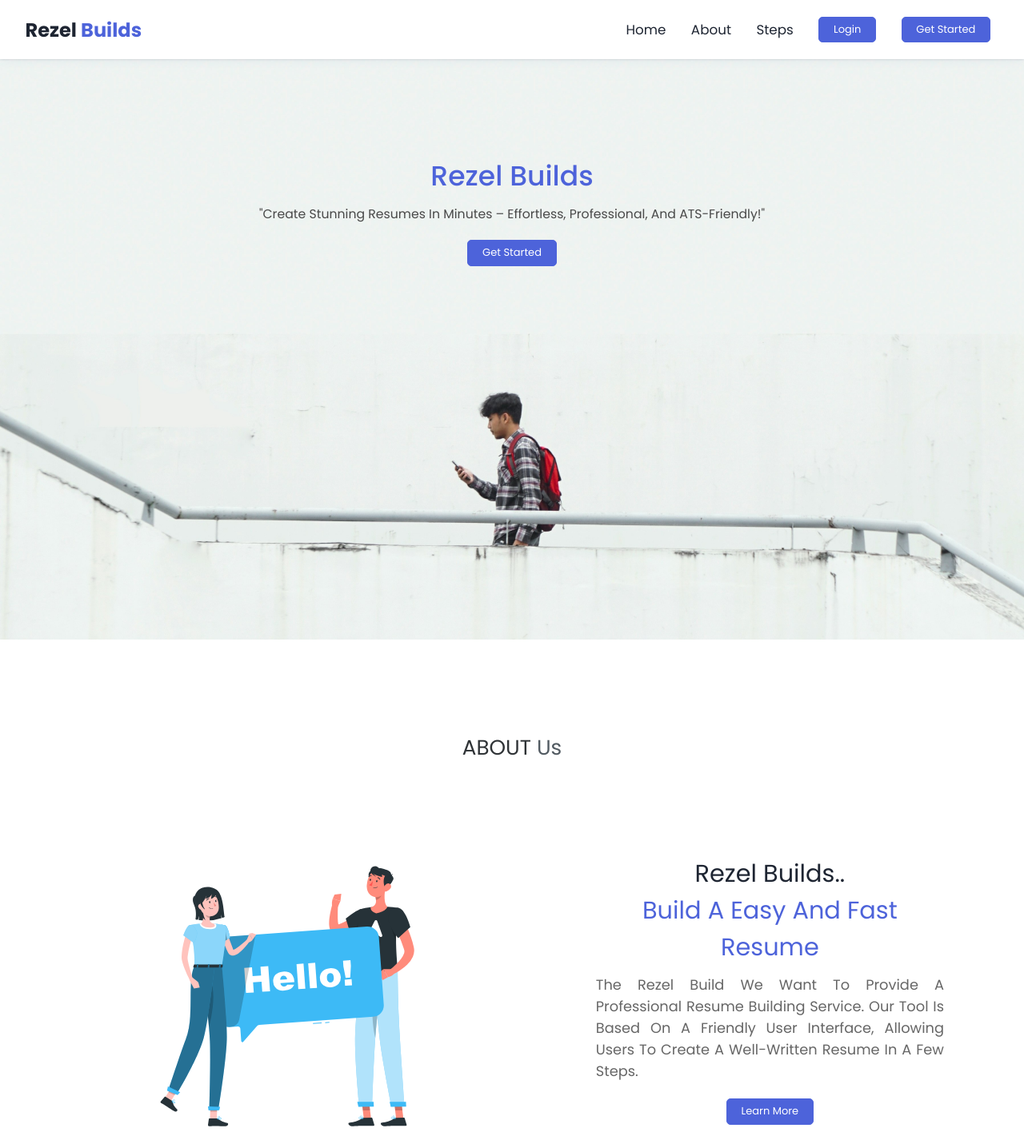
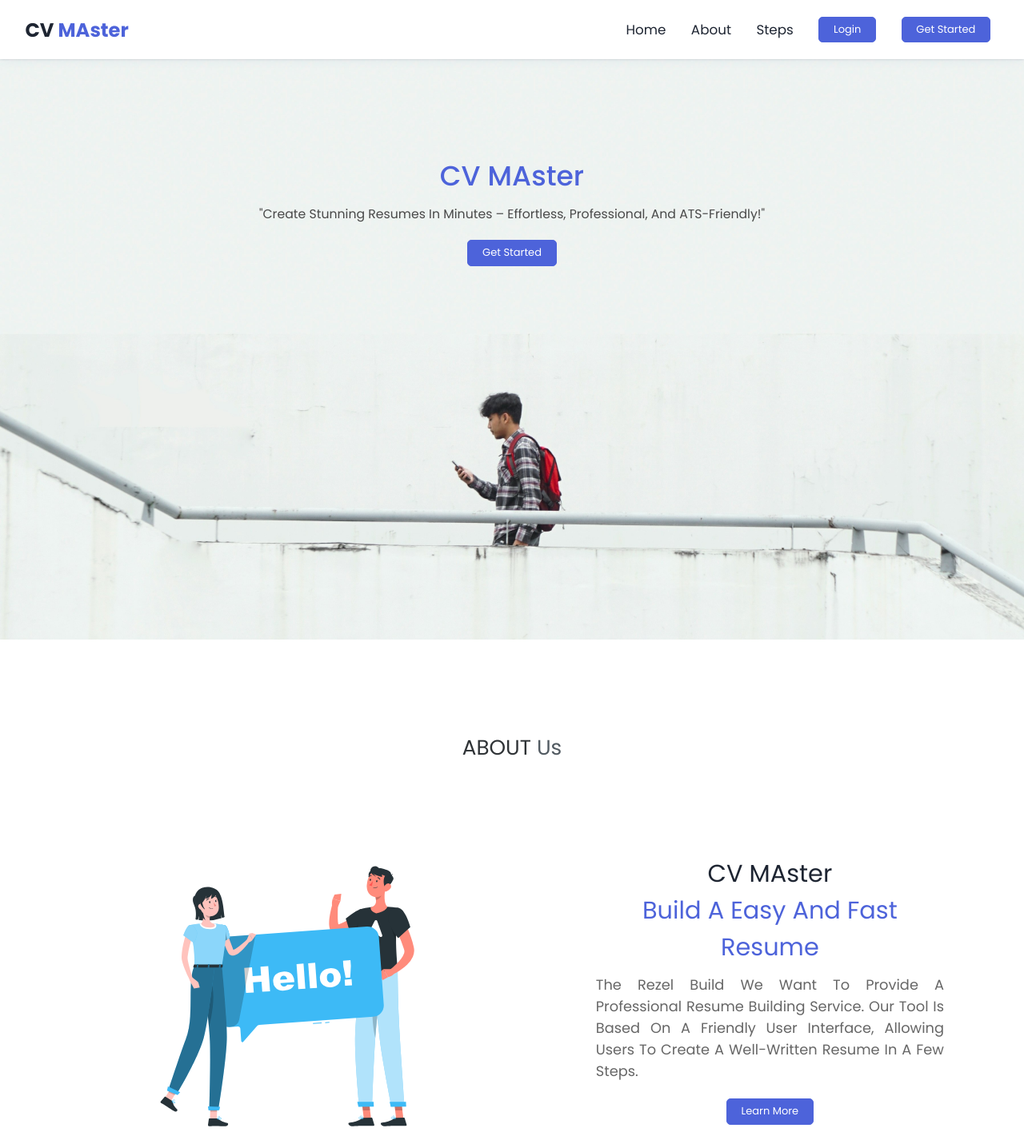
Before and after one commit to Vivekmakwan05/CV-MAaster, a plain HTML site: page index.html in a window 1280 px wide. Shown: the top 1431 px of the page at 80% size. Drawn offline with nearby package versions, Linux system fonts and the light colour scheme.

Commit message:
Update index.html

```diff
--- a/index.html
+++ b/index.html
@@ -4,14 +4,14 @@
 <head>
     <meta charset="UTF-8">
     <meta name="viewport" content="width=device-width, initial-scale=1.0">
-    <title>Rezel Builds</title>
+    <title>CV- MAster</title>
     <link rel="stylesheet" href="https://cdnjs.cloudflare.com/ajax/libs/font-awesome/5.15.3/css/all.min.css">
     <link rel="stylesheet" href="css/style.css">
 </head>
 
 <body>
     <header>
-        <a href="index.html" class="logo">Rezel <span style="color:#4d63da;">Builds</span></a>
+        <a href="index.html" class="logo">CV <span style="color:#4d63da;">MAster</span></a>
         <nav class="navbar">
             <ul>
                 <li><a href="#home">Home</a></li>
@@ -27,7 +27,7 @@
     <section class="home" id="home">
         <div class="content">
 
-            <h1>Rezel Builds</h1>
+            <h1>CV MAster</h1>
             <p>"Create Stunning Resumes in Minutes – Effortless, Professional, and ATS-Friendly!"</p>
             <a href="started.html"><button class="btn">Get Started</button></a>
 
@@ -43,7 +43,7 @@
             </div>
 
             <div class="content">
-                <h3 style="color: #1e2532; text-align: center; font-weight: 400;">Rezel Builds..</h3>
+                <h3 style="color: #1e2532; text-align: center; font-weight: 400;">CV MAster</h3>
                 <h3 style="text-align: center; font-weight: 400;">Build A Easy And Fast Resume</h3>
                 <p style="text-align: justify;">The Rezel Build We Want To Provide A Professional Resume Building
                     Service. Our Tool Is Based On A
```
